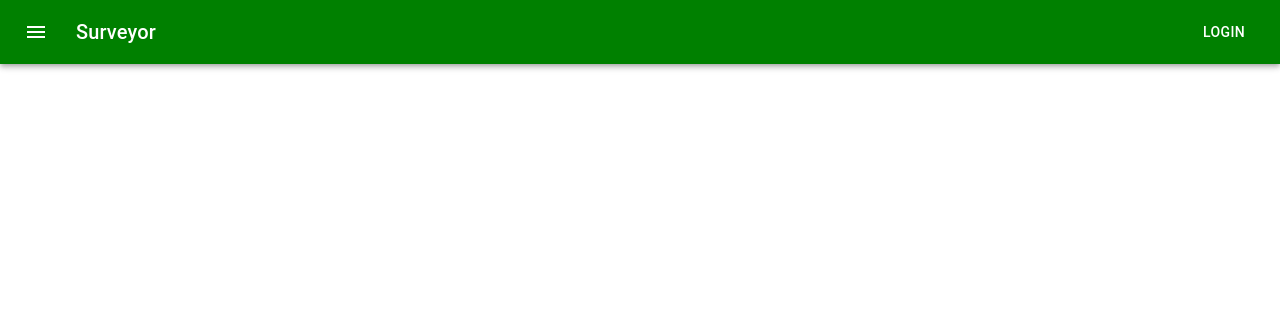
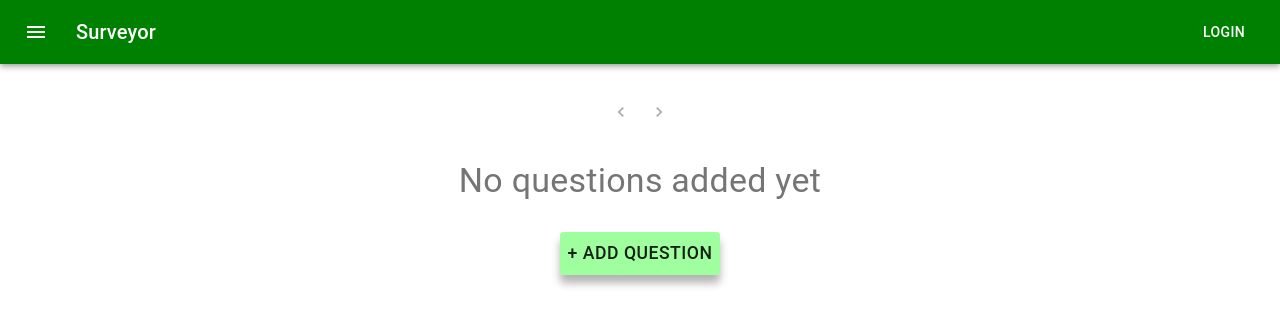
Before and after one commit to filonov-e/vamk-survey, a React (Create React App) app in the folder client/: page /addSurvey in a window 1280 px wide. Shown: the top 326 px of the page. Built offline with nearby package versions, Linux system fonts and the light colour scheme; no server answers; the database is empty.

Commit message:
Added view for adding new surveys and updated dependencies

```diff
--- a/client/src/AppRouter.tsx
+++ b/client/src/AppRouter.tsx
@@ -4,6 +4,7 @@ import Survey from "views/Survey";
 import Home from "views/Home";
 import Surveys from "views/Surveys";
 import { AppContextProvider } from "services/AppContext";
+import AddSurvey from "views/AddSurvey";
 
 const AppRouter = () => {
     return (
@@ -12,6 +13,7 @@ const AppRouter = () => {
                 <Route path="/" exact component={Home} />
                 <Route path="/surveys" exact component={Surveys} />
                 <Route path="/surveys/:surveyId" exact component={Survey} />
+                <Route path="/addSurvey" exact component={AddSurvey}/>
             </Switch>
         </AppContextProvider>
     );
--- a/client/src/components/AddSurveyDialog.tsx
+++ b/client/src/components/AddSurveyDialog.tsx
@@ -10,6 +10,8 @@ import {
     Stepper,
     Step,
     StepLabel,
+    StepContent,
+    makeStyles,
 } from "@material-ui/core";
 import { QuestionApi, SurveyApi } from "common/types";
 
@@ -21,28 +23,49 @@ interface OwnProps {
 
 type Props = OwnProps;
 
-const SURVEY_INITIAL_STATE: SurveyApi = {
+const SURVEY_INITIAL_STATE: Omit<SurveyApi, "id"> = {
     name: "New Survey",
 };
 
-const QUESTION_INITIAL_STATE: QuestionApi = {
+const QUESTION_INITIAL_STATE: Omit<QuestionApi, "id" | "surveyId"> = {
     question: "Test question",
-    surveyId: "",
 };
 
 const AddSurveyDialog: React.FC<Props> = (props) => {
+    const classes = useStyles();
     const { open, onClose, onSubmit } = props;
-    const [survey, setSurvey] = useState<SurveyApi>(SURVEY_INITIAL_STATE);
-    const [questions, setQuestions] = useState<QuestionApi[]>([]);
+    const [survey, setSurvey] = useState<Omit<SurveyApi, "id">>(
+        SURVEY_INITIAL_STATE
+    );
+    const [questions, setQuestions] = useState<
+        Omit<QuestionApi, "id" | "surveyId">[]
+    >([]);
     const [activeStep, setActiveStep] = useState<number>(0);
 
     const handleBack = () => {
         setActiveStep((prevActiveStep) => prevActiveStep - 1);
     };
 
+    const handleNext = () => {
+        setActiveStep((prevActiveStep) => prevActiveStep + 1);
+    };
+
     const handleAddQuestion = () => {
         setQuestions(() => [...questions, QUESTION_INITIAL_STATE]);
-        setActiveStep((prevActiveStep) => prevActiveStep + 1);
+        setActiveStep(questions.length);
+    };
+
+    const handleQuestionChange = (index: number) => {
+        return (event: ChangeEvent<HTMLInputElement | HTMLTextAreaElement>) => {
+            const { value } = event.target;
+            const updatedQuestion = {
+                ...questions[index],
+                question: value,
+            };
+            let updatedQuestions = questions.slice();
+            updatedQuestions[index] = updatedQuestion;
+            setQuestions(updatedQuestions);
+        };
     };
 
     return (
@@ -52,19 +75,31 @@ const AddSurveyDialog: React.FC<Props> = (props) => {
                 <DialogContentText>
                     Enter data for the new survey
                 </DialogContentText>
-                <Stepper activeStep={activeStep}>
-                    {questions.map((questionItem) => {
+                <Stepper orientation="vertical">
+                    {questions.map((questionItem, index) => {
                         const { question } = questionItem;
                         return (
-                            <Step key={question}>
-                                <StepLabel>{question}</StepLabel>
+                            <Step key={index} active>
+                                <StepLabel>{index + 1}</StepLabel>
+                                <StepContent>
+                                    <TextField
+                                        value={question}
+                                        onChange={handleQuestionChange(index)}
+                                    />
+                                </StepContent>
                             </Step>
                         );
                     })}
                 </Stepper>
-                <DialogActions>
+                <DialogActions className={classes.dialogActions}>
                     <Button disabled={activeStep === 0} onClick={handleBack}>
                         Back
+                    </Button>
+                    <Button
+                        disabled={activeStep === questions.length}
+                        onClick={handleNext}
+                    >
+                        Next
                     </Button>
                     <Button onClick={handleAddQuestion}>+ Add</Button>
                 </DialogActions>
@@ -73,4 +108,12 @@ const AddSurveyDialog: React.FC<Props> = (props) => {
     );
 };
 
+const useStyles = makeStyles((theme) => ({
+    dialogActions: {
+        position: "absolute",
+        bottom: 8,
+        left: 64,
+    },
+}));
+
 export default AddSurveyDialog;
--- /dev/null
+++ b/client/src/components/AnswerSelectionDialog.tsx
@@ -0,0 +1,30 @@
+import React from "react";
+import {
+    Dialog,
+    DialogTitle,
+    Typography,
+    DialogContent,
+    Button,
+} from "@material-ui/core";
+import { AnswerType } from "common/types";
+
+interface Props {
+    open: boolean;
+    onSelect: (type: AnswerType) => void;
+}
+
+const AnswerSelectionDialog = ({ open, onSelect }: Props) => {
+    return (
+        <Dialog open={open}>
+            <DialogTitle>
+                <Typography>Select answer type</Typography>
+            </DialogTitle>
+            <DialogContent>
+                <Button onClick={() => onSelect("rating")}>Rating</Button>
+                <Button onClick={() => onSelect("text")}>Text</Button>
+            </DialogContent>
+        </Dialog>
+    );
+};
+
+export default AnswerSelectionDialog;
--- a/client/src/services/AppContext.tsx
+++ b/client/src/services/AppContext.tsx
@@ -1,14 +1,14 @@
 import React, { useState, useEffect } from "react";
-import { DbQuestionApi, DbAnswerApi, DbSurveyApi } from "common/types";
 import { getSurveys } from "common/db/surveys";
 import { getSurveyQuestions } from "common/db/questions";
 import { getQuestionAnswer } from "common/db/answers";
+import { SurveyApi, QuestionApi, AnswerApi } from "common/types";
 
 interface ContextState {
     isLoadingData: boolean;
-    surveys: DbSurveyApi[];
-    surveyQuestions: DbQuestionApi[];
-    questionAnswer?: DbAnswerApi;
+    surveys: SurveyApi[];
+    surveyQuestions: QuestionApi[];
+    questionAnswer?: AnswerApi;
     loadSurveys: () => void;
     loadSurveyQuestions: (surveyId: string) => void;
     loadQuestionAnswer: (questionId: string) => void;
@@ -21,16 +21,16 @@ const INITIAL_STATE: ContextState = {
     questionAnswer: undefined,
     loadSurveys: () => {},
     loadSurveyQuestions: () => {},
-    loadQuestionAnswer: () => {}
+    loadQuestionAnswer: () => {},
 };
 
 export const AppContext = React.createContext<ContextState>(INITIAL_STATE);
 
 export const AppContextProvider = (props: any) => {
     const [isLoadingData, setIsLoadingData] = useState<boolean>(false);
-    const [surveys, setSurveys] = useState<DbSurveyApi[]>([]);
-    const [surveyQuestions, setSurveyQuestions] = useState<DbQuestionApi[]>([]);
-    const [questionAnswer, setQuestionAnswer] = useState<DbAnswerApi>();
+    const [surveys, setSurveys] = useState<SurveyApi[]>([]);
+    const [surveyQuestions, setSurveyQuestions] = useState<QuestionApi[]>([]);
+    const [questionAnswer, setQuestionAnswer] = useState<AnswerApi>();
 
     const { children }: { children: any } = props;
 
@@ -71,7 +71,7 @@ export const AppContextProvider = (props: any) => {
                 questionAnswer,
                 loadSurveys,
                 loadSurveyQuestions,
-                loadQuestionAnswer
+                loadQuestionAnswer,
             }}
         >
             {children}
--- /dev/null
+++ b/client/src/views/AddSurvey.tsx
@@ -0,0 +1,182 @@
+import React, { useEffect, useState, ChangeEvent } from "react";
+import { getNewSurveyId } from "common/db/surveys";
+import { QuestionApi, AnswerApi, AnswerType } from "common/types";
+import {
+    Button,
+    Typography,
+    TextField,
+    Container,
+    makeStyles,
+} from "@material-ui/core";
+import { getNewQuestionId } from "common/db/questions";
+import { getNewAnswerId } from "common/db/answers";
+import AnswerSelectionDialog from "components/AnswerSelectionDialog";
+import { Pagination } from "@material-ui/lab";
+import classNames from "classnames";
+
+const AddSurvey = () => {
+    const [surveyId, setSurveyId] = useState<string>("");
+    const [questions, setQuestions] = useState<QuestionApi[]>([]);
+    const [answers, setAnswers] = useState<AnswerApi[]>([]);
+    const [activeQuestionIndex, setActiveQuestionIndex] = useState<number>(0);
+    const [answerSelectionDialogOpen, setAnswerSelectionDialogOpen] = useState<
+        boolean
+    >(false);
+
+    const activeQuestion = questions[activeQuestionIndex];
+    const activeAnswer = answers[activeQuestionIndex];
+
+    const classes = useStyles(questions.length === 0);
+
+    useEffect(() => {
+        const updateNewSurveyId = async () => {
+            const newSurveyId = await getNewSurveyId();
+            setSurveyId(newSurveyId);
+        };
+        updateNewSurveyId();
+    }, []);
+
+    const handleAddQuestion = async () => {
+        const newQuestionId = await getNewQuestionId();
+        setQuestions((prevQuestions) => [
+            ...prevQuestions,
+            {
+                id: newQuestionId,
+                surveyId,
+                question: "",
+            },
+        ]);
+    };
+
+    // const handleQestionChange = (
+    //     event: ChangeEvent<HTMLInputElement | HTMLTextAreaElement>
+    // ) => {
+    //     const { value } = event.target;
+    //     setQuestions((prevQuestions) => {
+    //         const temp = [...prevQuestions];
+    //         temp[activeStep].question = value;
+    //         return temp;
+    //     });
+    // };
+
+    const handleAddAnswer = (type: AnswerType) => {
+        setAnswerSelectionDialogOpen(false);
+        switch (type) {
+            case "rating":
+                handleAddAnswerRating();
+                break;
+            default:
+                break;
+        }
+    };
+
+    const handleAddAnswerRating = async () => {
+        const newAnswerId = await getNewAnswerId();
+        setAnswers((prevAnswers) => [
+            ...prevAnswers,
+            {
+                id: newAnswerId,
+                type: "rating",
+                questionId: activeQuestion.id,
+                rating: 0,
+            },
+        ]);
+    };
+
+    const openAnswerSelectionDialog = () => {
+        setAnswerSelectionDialogOpen(true);
+    };
+
+    return (
+        <Container>
+            <Pagination
+                classes={{
+                    root: classes.paginationRoot,
+                    ul: classes.paginationUl,
+                }}
+                count={questions.length}
+                shape="rounded"
+            />
+            {questions.length === 0 && (
+                <Typography
+                    className={classes.noQuestionsLabel}
+                    variant="h4"
+                    color="textSecondary"
+                >
+                    No questions added yet
+                </Typography>
+            )}
+            {questions.length > 0 && (
+                <TextField
+                    // onChange={handleQestionChange}
+                    placeholder="Enter question"
+                    value={activeQuestion.question}
+                />
+            )}
+            <div className={classes.addQuestionButtonContainer}>
+                <Button
+                    className={classNames(classes.addQuestionButton, {
+                        [classes.animatedAddQuestionButton]:
+                            questions.length === 0,
+                    })}
+                    onClick={handleAddQuestion}
+                >
+                    + Add question
+                </Button>
+            </div>
+            {activeQuestion && (
+                <Button onClick={openAnswerSelectionDialog}>Add answer</Button>
+            )}
+            {activeAnswer && (
+                <Typography variant="button">
+                    Selected answer type: {activeAnswer.type}
+                </Typography>
+            )}
+            <AnswerSelectionDialog
+                open={answerSelectionDialogOpen}
+                onSelect={handleAddAnswer}
+            />
+        </Container>
+    );
+};
+
+const useStyles = makeStyles((theme) => ({
+    paginationRoot: {
+        marginBottom: theme.spacing(4),
+    },
+    paginationUl: {
+        justifyContent: "center",
+    },
+    noQuestionsLabel: {
+        textAlign: "center",
+    },
+    addQuestionButtonContainer: (empty: boolean) => ({
+        position: "absolute",
+        marginTop: theme.spacing(4),
+        textAlign: "center",
+        transition: theme.transitions.create(["max-width", "top", "right"], {
+            duration: theme.transitions.duration.complex,
+        }),
+        width: "100%",
+        maxWidth: empty ? 2000 : 176,
+        top: empty ? "200px" : theme.spacing(8),
+        right: empty ? "0px" : theme.spacing(4),
+    }),
+    addQuestionButton: {
+        fontSize: "1.1rem",
+        backgroundColor: "rgba(64, 255, 64, 0.5)",
+    },
+    animatedAddQuestionButton: {
+        animationName: "$pulsatingButton",
+        animationDuration: "1s",
+        animationIterationCount: "infinite",
+        boxShadow: `${theme.spacing(0, 1, 1)} rgba(0, 0, 0, 0.3)`,
+    },
+    "@keyframes pulsatingButton": {
+        "0%": { padding: "6px 8px", marginBottom: 0 },
+        "50%": { padding: theme.spacing(1), marginBottom: theme.spacing(0.5) },
+        "100%": { padding: "6px 8px", marginBottom: 0 },
+    },
+}));
+
+export default AddSurvey;
--- a/client/src/views/Survey.tsx
+++ b/client/src/views/Survey.tsx
@@ -11,24 +11,8 @@ import {
 } from "@material-ui/core";
 import { useParams } from "react-router-dom";
 import { AppContext } from "../services/AppContext";
-import { AnswerApi } from "common/types";
+import { AnswerApi, AnswerRating } from "common/types";
 import { updateAnswer } from "common/db/answers";
-
-const useStyles = makeStyles((theme) => ({
-    root: {
-        width: "100%",
-    },
-    button: {
-        marginRight: theme.spacing(1),
-    },
-    instructions: {
-        marginTop: theme.spacing(1),
-        marginBottom: theme.spacing(1),
-    },
-    slider: {
-        width: 300,
-    },
-}));
 
 const Survey: React.FC = () => {
     const classes = useStyles();
@@ -106,8 +90,13 @@ const Survey: React.FC = () => {
         value: number | number[]
     ) => {
         const questionId = questions[activeStep].id;
+        const answerToUpdate = answers.find(
+            (a) => a.questionId === questionId
+        ) as AnswerRating;
 
         const updatedAnswer: AnswerApi = {
+            ...answerToUpdate,
+            type: "rating",
             questionId,
             rating: value as number,
         };
@@ -186,7 +175,10 @@ const Survey: React.FC = () => {
                                 max={5}
                                 className={classes.slider}
                                 onChangeCommitted={handleUpdateAnswer}
-                                value={getActiveAnswer()?.rating || 3}
+                                value={
+                                    (getActiveAnswer() as AnswerRating)
+                                        ?.rating || 3
+                                }
                             />
                         </div>
                         <div>
@@ -234,4 +226,20 @@ const Survey: React.FC = () => {
     );
 };
 
+const useStyles = makeStyles((theme) => ({
+    root: {
+        width: "100%",
+    },
+    button: {
+        marginRight: theme.spacing(1),
+    },
+    instructions: {
+        marginTop: theme.spacing(1),
+        marginBottom: theme.spacing(1),
+    },
+    slider: {
+        width: 300,
+    },
+}));
+
 export default Survey;
--- a/client/src/views/Surveys.tsx
+++ b/client/src/views/Surveys.tsx
@@ -28,7 +28,7 @@ const Surveys: React.FC = () => {
 
     return (
         <Container>
-            <Button onClick={openAddSurveyDialog}>Add survey</Button>
+            <Link to='/addSurvey'>Add survey</Link>
             {isLoadingData ? (
                 <Typography variant="h5">Loading...</Typography>
             ) : (
```
Also changed, not shown: client/package.json (+6 -3 lines), client/src/common/db/answers.ts (+19 -16 lines), client/src/common/db/questions.ts (+10 -4 lines), client/src/common/db/surveys.ts (+7 -2 lines), client/src/common/types.ts (+26 -9 lines), 2 other files (tests, documents, lock files or other folders).
